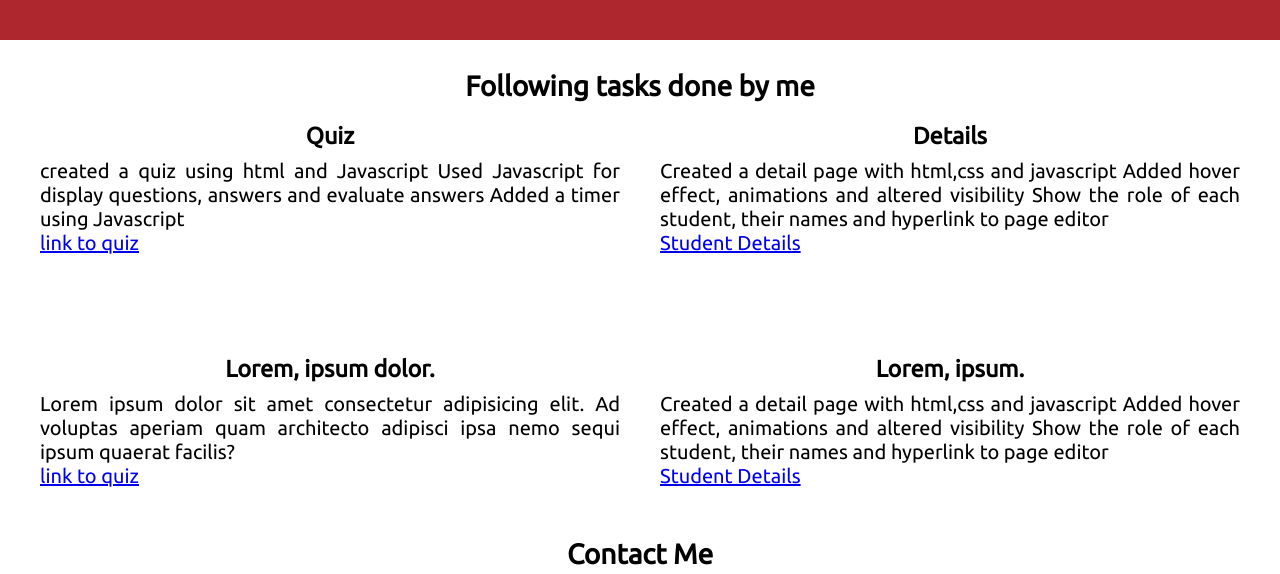
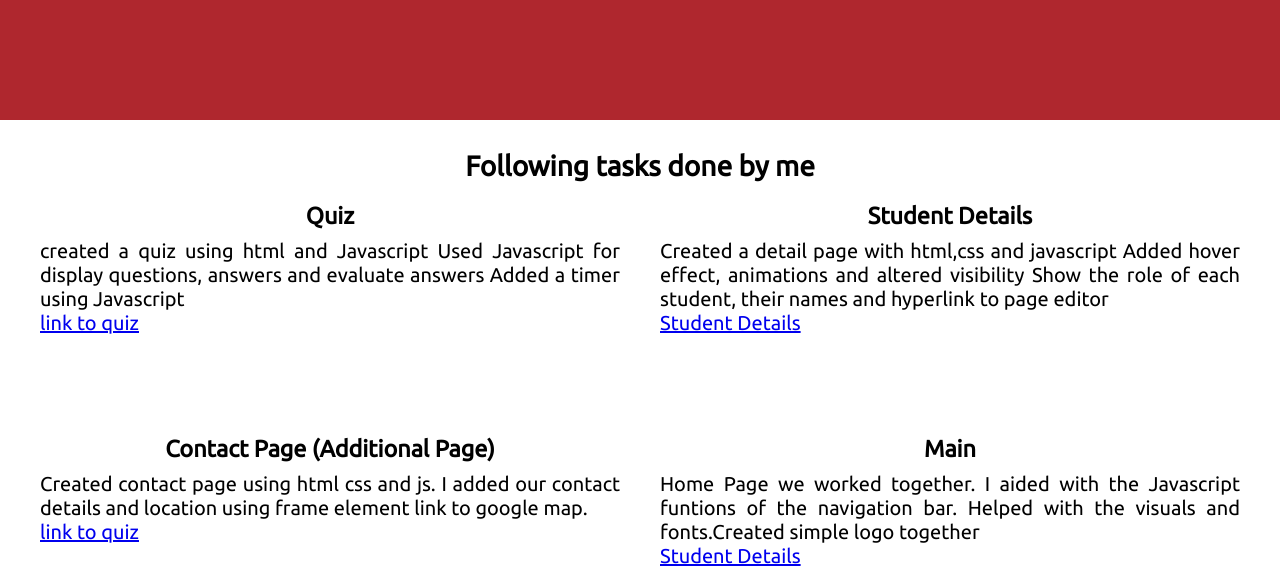
Before and after one commit to sam-thisha/serandip-masks.github.io, a plain HTML site: page Pages/student3.html in a window 1280 px wide. Shown: the part 820-1394 px from the top of the page. Drawn offline with Linux system fonts and the light colour scheme.

Commit message:
Edit Student 3

```diff
--- a/Pages/student3.html
+++ b/Pages/student3.html
@@ -93,7 +93,7 @@
             </div>
 
             <div class="section section2">
-                <h3>Details</h3>
+                <h3>Student Details</h3>
                 <p>Created a detail page with html,css and javascript
                 Added hover effect, animations and altered visibility
                 Show the role of each student, their names and hyperlink to page editor</p>
@@ -104,20 +104,20 @@
 
         <div class="sections">
             <div class="section section1">
-                <h3>Lorem, ipsum dolor.</h3>
-                <p>Lorem ipsum dolor sit amet consectetur
-                    adipisicing elit. Ad
-                    voluptas aperiam quam architecto adipisci
-                    ipsa nemo sequi
-                    ipsum quaerat facilis?</p>
+                <h3>Contact Page (Additional Page)</h3>
+                <p>Created contact page using html css and js.
+                    I added our contact details and location
+                    using frame element link to google map.
+                </p>
                 <a href="../Pages/quiz.html">link to quiz</a>
             </div>
 
             <div class="section section2">
-                <h3>Lorem, ipsum.</h3>
-                <p>Created a detail page with html,css and javascript
-                Added hover effect, animations and altered visibility
-                Show the role of each student, their names and hyperlink to page editor</p>
+                <h3>Main</h3>
+                <p>Home Page we worked together.
+                    I aided with the Javascript funtions of the navigation bar.
+                    Helped with the visuals and fonts.Created simple logo together
+                </p>
                 <a href="../Pages/student.html">Student Details</a>
 
             </div>
--- a/Style/page-editor.css
+++ b/Style/page-editor.css
@@ -1,7 +1,7 @@
 .Head{
     background-color: var(--red);
     color: white;
-    height: 100vh;
+    height: 110vh;
     display: flex;
     flex-direction: column;
     align-items: center;
```
